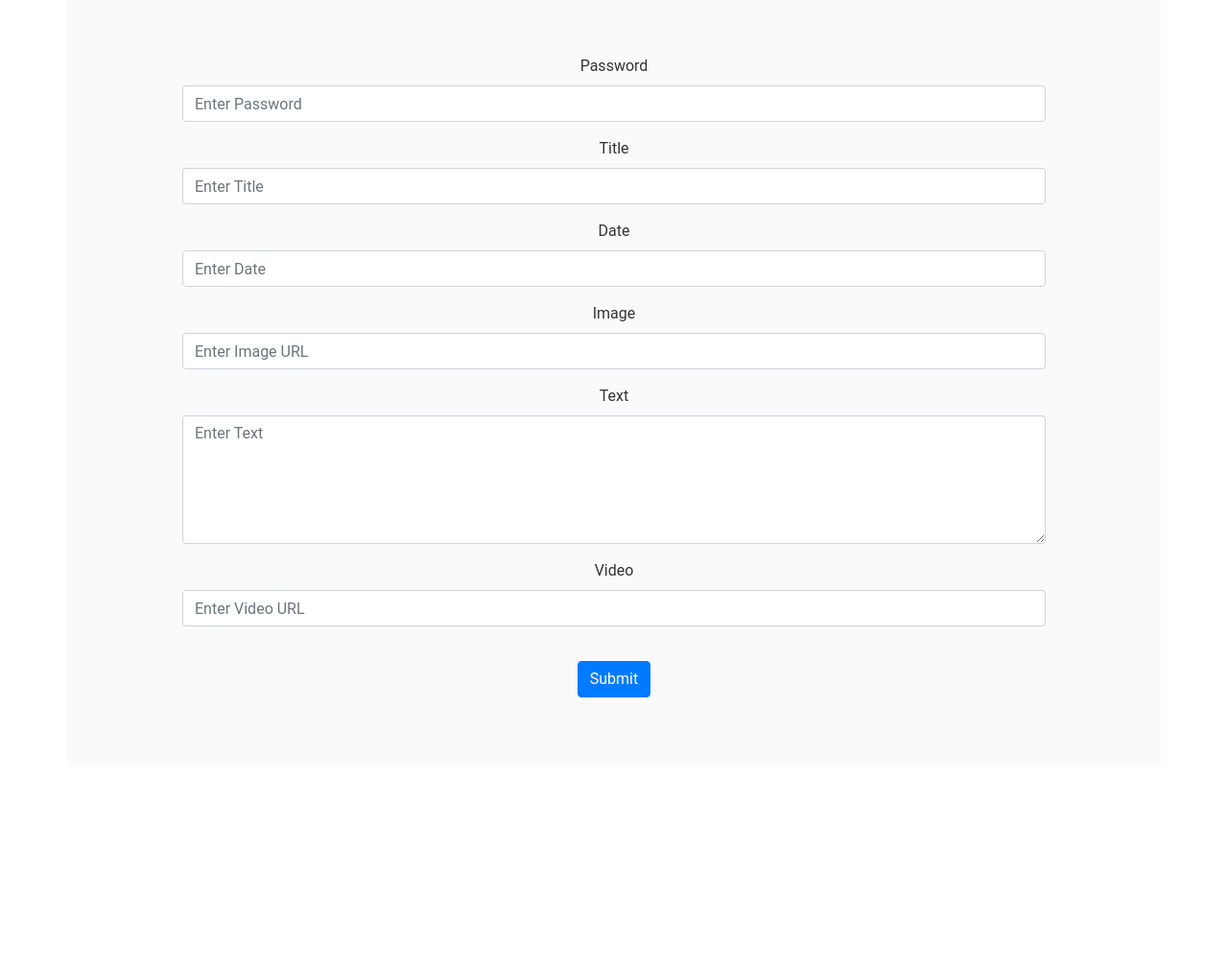
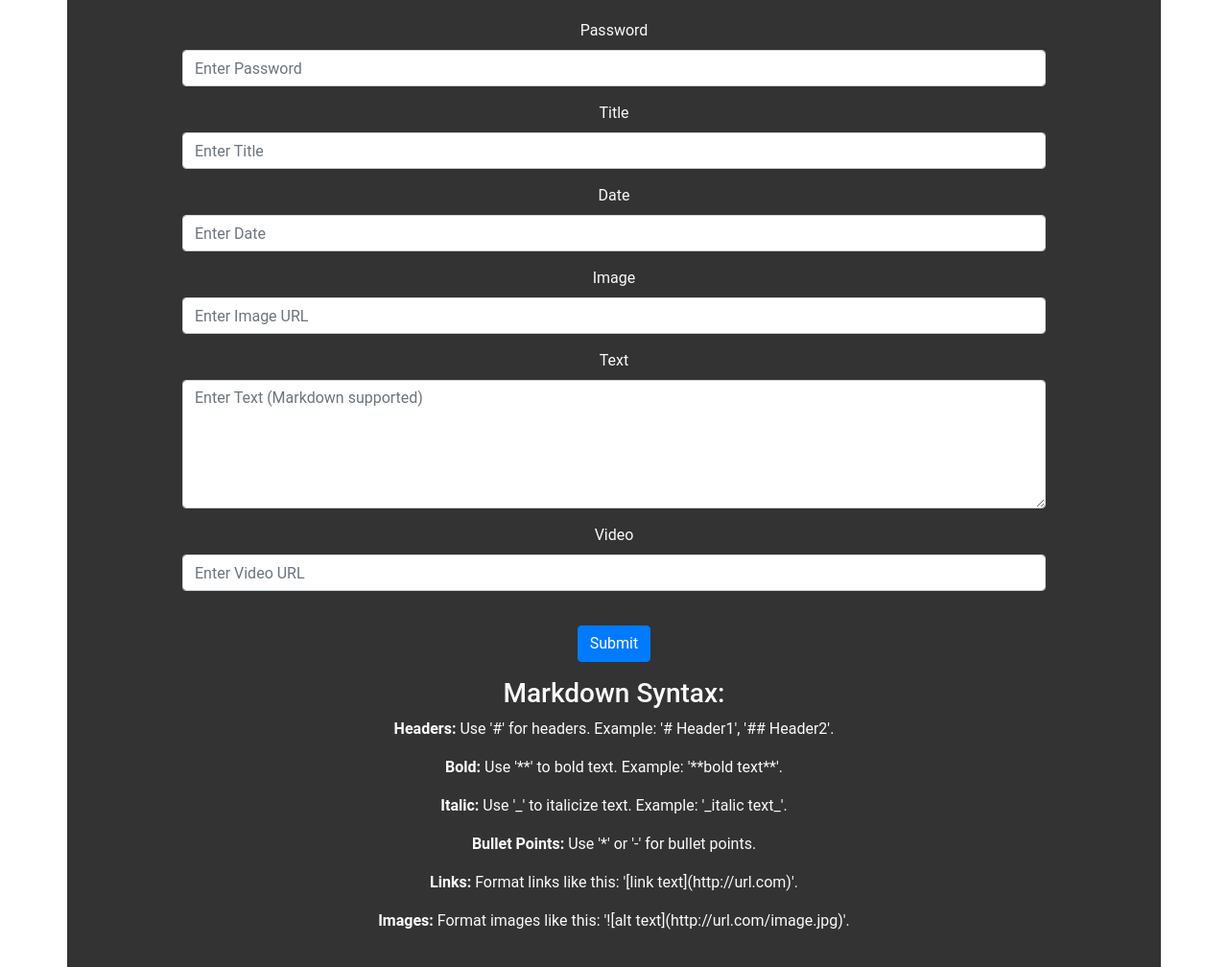
Before and after one commit to gabrielpierobon/brazorobot, a Flask app: page /new_post in a window 1280 px wide. Shown: the whole page at 96% size. Before the commit the page ends 727 px from the top, so only its background shows below. Run offline with Flask 3, Linux system fonts and the light colour scheme; some libraries are stand-ins or nearby versions.

Commit message:
dark mode and markdown

```diff
--- a/app.py
+++ b/app.py
@@ -11,6 +11,7 @@ from io import BytesIO
 import json
 import secrets
 from flask_table import Table, Col
+import markdown2
 
 load_dotenv()
 
@@ -142,7 +143,7 @@ def new_post():
             "title": form.title.data,
             "date": form.date.data,
             "image": form.image.data or None,
-            "text": form.text.data,
+            "text": markdown2.markdown(form.text.data),
             "video": form.video.data or None,
         }
         with open('blog_posts.json', 'r+') as file:
@@ -153,6 +154,7 @@ def new_post():
             json.dump(blog_posts, file)
         return redirect(url_for('home'))
     return render_template('new_post.html', form=form)
+
 
 class LoginForm(FlaskForm):
     password = PasswordField('Password', validators=[DataRequired()])
--- a/static/style.css
+++ b/static/style.css
@@ -1,10 +1,11 @@
 :root {
-    --main-bg-color: #fafafa;
+    --main-bg-color: #333;
     --main-font: 'Roboto', sans-serif;
-    --main-color: #333;
+    --main-color: #fafafa;
     --light-shadow: 0 4px 8px 0 rgba(0, 0, 0, 0.1);
     --hover-bg-color: #0056b3;
     --btn-bg-color: #007bff;
+    --blog-post-bg: #444;
 }
 
 body, .container {
--- a/templates/game.html
+++ b/templates/game.html
@@ -4,6 +4,7 @@
 <head>
   <title>Magic The Gathering Game</title>
     <link rel="stylesheet" href="{{ url_for('static', filename='style.css') }}">
+    <link rel="icon" href="{{ url_for('static', filename='logo.jpg') }}" type="image/jpg">
     <link rel="stylesheet" href="https://cdnjs.cloudflare.com/ajax/libs/font-awesome/5.15.3/css/all.min.css">
 </head>
 <body>
--- a/templates/new_post.html
+++ b/templates/new_post.html
@@ -3,6 +3,7 @@
 <head>
     <title>New Post</title>
     <link rel="stylesheet" href="{{ url_for('static', filename='style.css') }}">
+    <link rel="icon" href="{{ url_for('static', filename='logo.jpg') }}" type="image/jpg">
     <!-- Add Bootstrap CSS -->
     <link href="https://stackpath.bootstrapcdn.com/bootstrap/4.3.1/css/bootstrap.min.css" rel="stylesheet">
 
@@ -38,7 +39,7 @@
             </div>
             <div class="form-group">
                 {{ form.text.label(class="form-control-label") }}
-                {{ form.text(class="form-control", placeholder="Enter Text", rows=5) }}
+                {{ form.text(class="form-control", placeholder="Enter Text (Markdown supported)", rows=5) }}
             </div>
             <div class="form-group">
                 {{ form.video.label(class="form-control-label") }}
@@ -48,7 +49,16 @@
                 {{ form.submit(class="btn btn-primary") }}
             </div>
         </form>
+
+        <h3>Markdown Syntax:</h3>
+        <p><strong>Headers:</strong> Use '#' for headers. Example: '# Header1', '## Header2'.</p>
+        <p><strong>Bold:</strong> Use '**' to bold text. Example: '**bold text**'.</p>
+        <p><strong>Italic:</strong> Use '_' to italicize text. Example: '_italic text_'.</p>
+        <p><strong>Bullet Points:</strong> Use '*' or '-' for bullet points.</p>
+        <p><strong>Links:</strong> Format links like this: '[link text](http://url.com)'.</p>
+        <p><strong>Images:</strong> Format images like this: '![alt text](http://url.com/image.jpg)'.</p>
     </div>
+
     <!-- Optional Bootstrap JavaScript -->
     <script src="https://code.jquery.com/jquery-3.3.1.slim.min.js"></script>
     <script src="https://stackpath.bootstrapcdn.com/bootstrap/4.3.1/js/bootstrap.min.js"></script>
--- a/templates/posts.html
+++ b/templates/posts.html
@@ -2,6 +2,7 @@
 <html>
 <head>
     <title>Blog Posts</title>
+    <link rel="icon" href="{{ url_for('static', filename='logo.jpg') }}" type="image/jpg">
 </head>
 <body>
     <table>
--- a/templates/summary.html
+++ b/templates/summary.html
@@ -4,6 +4,7 @@
 <head>
     <title>Magic The Gathering Game Summary</title>
     <link rel="stylesheet" href="{{ url_for('static', filename='style.css') }}">
+    <link rel="icon" href="{{ url_for('static', filename='logo.jpg') }}" type="image/jpg">
     <link rel="stylesheet" href="https://cdnjs.cloudflare.com/ajax/libs/font-awesome/5.15.3/css/all.min.css">
 </head>
 <body>
```
Also changed, not shown: other parts of static/style.css (+40 -2 lines), blog_posts.json (+1 -1 lines), requirements.txt (+7 -0 lines), templates/full_post.html (+7 -4 lines), templates/home.html (+9 -7 lines), 1 other file.
